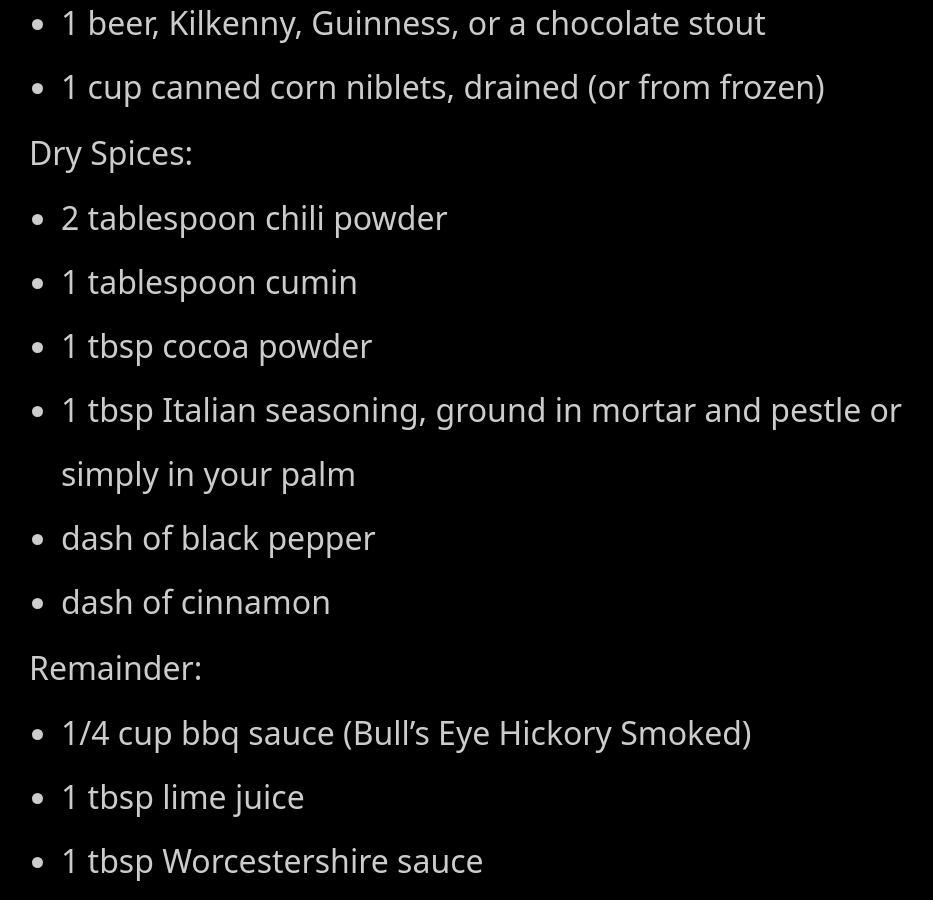
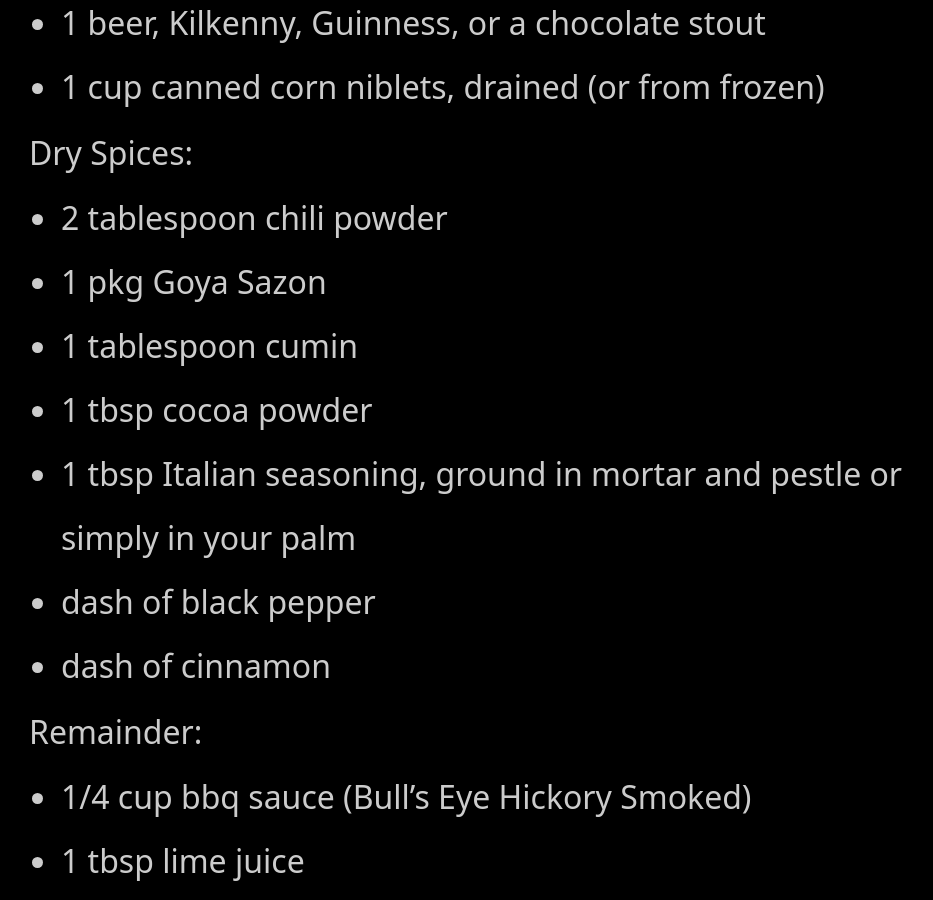
Before and after one commit to dits-family-cookbook/dits-family-cookbook.github.io, a Jekyll site: the page built from recipes/main-dishes/johns-chili.md, in a window 1280 px wide and 900 px high, scrolled down 993 px. Shown: the whole window, without its empty margins (137-1070 px from the left). Built offline with Jekyll 4.4.1, drawn with Linux system fonts in a browser that asks for light colours.

Commit message:
Goya Sazon in John's Chili

```diff
--- a/recipes/main-dishes/johns-chili.md
+++ b/recipes/main-dishes/johns-chili.md
@@ -18,6 +18,7 @@ layout: page
 Dry Spices:
 
 * 2 tablespoon chili powder
+* 1 pkg Goya Sazon
 * 1 tablespoon cumin
 * 1 tbsp cocoa powder
 * 1 tbsp Italian seasoning, ground in mortar and pestle or simply in your palm
```
